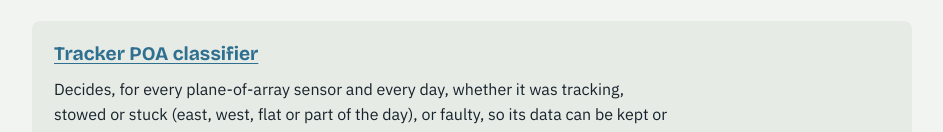
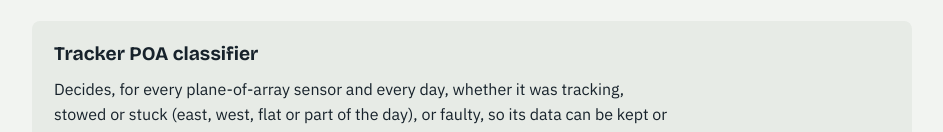
Before and after one commit to jfer2pi/jfer2pi.github.io, a plain HTML site: page index.html in a window 1280 px wide. Shown: the part 3336-3468 px from the top of the page, without its empty margins (168-1111 px from the left). Drawn offline with nearby package versions, Linux system fonts and the light colour scheme.

Commit message:
Match site order across figures; drop unreachable POA classifier link
Co-Authored-By: Claude Sonnet 5.5 <noreply@anthropic.com>
Claude-Session: https://claude.ai/code/session_01FBrKErCtjaSe9m8Voddb29

```diff
--- a/index.html
+++ b/index.html
@@ -221,7 +221,7 @@ footer { color: var(--muted); font-size: 0.85rem; border-top: 1px solid var(--ru
   </figure>
   <div class="projects">
     <article class="proj">
-      <h3><a href="https://github.com/jfer2pi/tracker_poa_classifier">Tracker POA classifier</a></h3>
+      <h3>Tracker POA classifier</h3>
       <p>Decides, for every plane-of-array sensor and every day, whether it was tracking, stowed or stuck (east, west, flat or part of the day), or faulty, so its data can be kept or discarded with confidence. It needs only the POA sensors and a satellite reference: no tracker angles, no SCADA status tags, no coordinates.</p>
       <ul>
         <li>Peer and satellite references, with a roughness test that separates a stuck tracker under a clear sky from a passing cloud</li>
```
Also changed, not shown: site-linework.webp.
